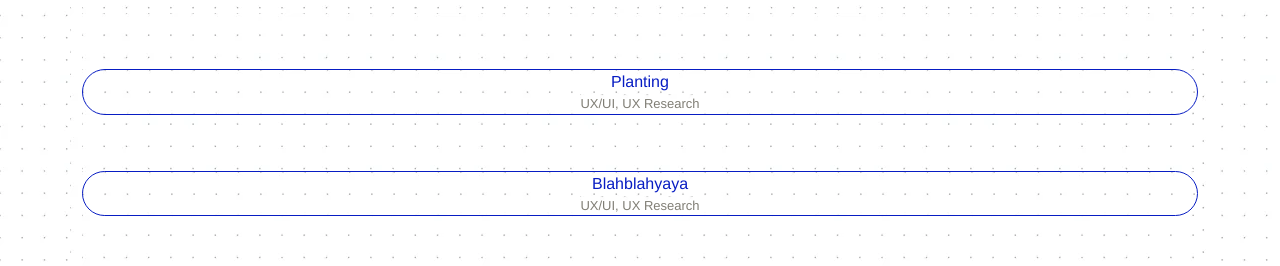
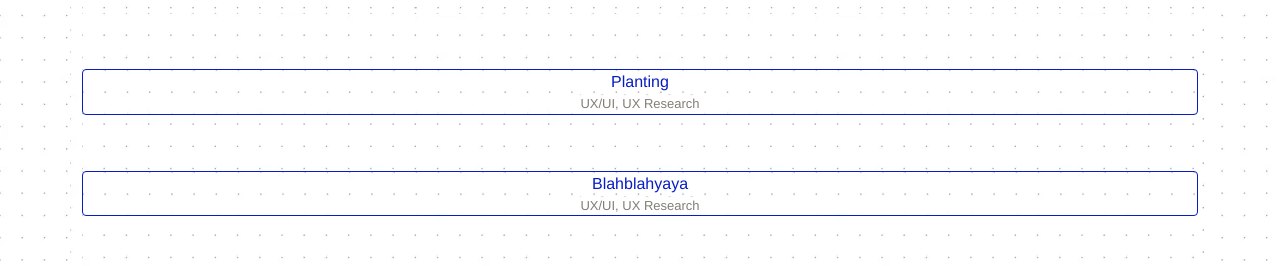
Before and after one commit to sihayah/portfoliofolio, a React (Create React App) app: page /Design in a window 1280 px wide. Shown: the part 229-495 px from the top of the page. Built offline with nearby package versions, Linux system fonts and the light colour scheme; a web font is replaced by a local one.

Commit message:
updated button shape in design page

```diff
--- a/src/pages/Design/style.css
+++ b/src/pages/Design/style.css
@@ -6,7 +6,7 @@
 .link-inner-container {
   border: 1px solid var(--pop);
   margin: 7vh 0;
-  border-radius: 5vh;
+  border-radius: .5vh;
   display: flex;
   flex-direction: column;
 }
```
